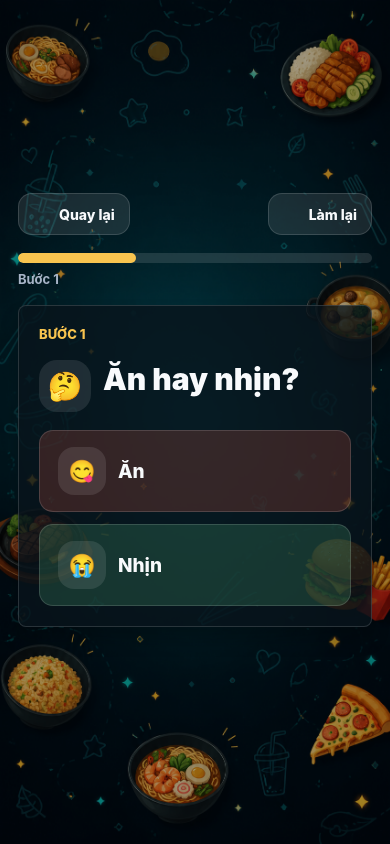
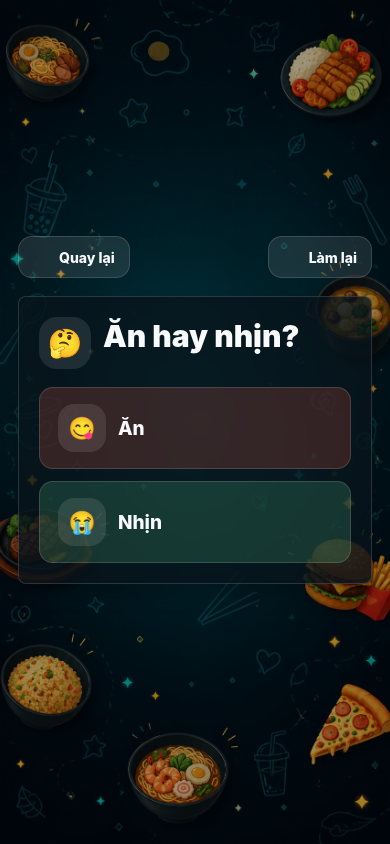
Before and after one commit to nguyenlongk15-wq/an-gi-day, a React Native app: screen / in a window 390 px wide. Both pictures are taken after a click on the button "Bắt đầu". Built offline with nearby package versions, Linux system fonts and the light colour scheme; some icons are missing.

Commit message:
Simplify quiz UI and adaptive answer count

```diff
--- a/src/components/QuestionCard.tsx
+++ b/src/components/QuestionCard.tsx
@@ -7,11 +7,10 @@ import OptionButton from './OptionButton';
 
 type QuestionCardProps = {
   question: Question;
-  kicker: string;
   onAnswer: (answer: AnswerOption) => void;
 };
 
-export default function QuestionCard({ question, kicker, onAnswer }: QuestionCardProps) {
+export default function QuestionCard({ question, onAnswer }: QuestionCardProps) {
   const opacity = useRef(new Animated.Value(1)).current;
   const translateY = useRef(new Animated.Value(0)).current;
 
@@ -35,7 +34,6 @@ export default function QuestionCard({ question, kicker, onAnswer }: QuestionCar
 
   return (
     <Animated.View style={[styles.card, { opacity, transform: [{ translateY }] }]}>
-      <Text style={styles.kicker}>{kicker}</Text>
       <View style={styles.titleRow}>
         <View style={[styles.questionIcon, question.kind === 'craving' && styles.cravingQuestionIcon]}>
           <Text style={[styles.questionIconText, question.kind === 'craving' && styles.cravingQuestionIconText]}>
@@ -68,12 +66,6 @@ const styles = StyleSheet.create({
     borderWidth: 1,
     borderColor: colors.line,
     ...shadow,
-  },
-  kicker: {
-    color: colors.yellow,
-    fontSize: 13,
-    fontWeight: '800',
-    textTransform: 'uppercase',
   },
   title: {
     flex: 1,
--- a/src/screens/QuizScreen.tsx
+++ b/src/screens/QuizScreen.tsx
@@ -4,9 +4,7 @@ import { Pressable, ScrollView, StyleSheet, Text, View } from 'react-native';
 import { ArrowLeft, RotateCcw } from 'lucide-react-native';
 
 import QuestionCard from '../components/QuestionCard';
-import ProgressBar from '../components/ProgressBar';
 import { getRandomSkipMessage } from '../data/skipMessages';
-import { getCravingBadgeText } from '../data/cravings';
 import { colors, maxContentWidth } from '../theme';
 import type { AnswerOption, Question, QuizState, ResultPayload } from '../types';
 import { getBestResults } from '../utils/getBestResults';
@@ -14,7 +12,6 @@ import { getLastShownResultIds, rememberResult } from '../utils/storage';
 import {
   advanceQuizState,
   createInitialQuizState,
-  FIXED_QUESTION_COUNT,
   getNextQuestion,
   isQuizComplete,
   toQuizAnswer,
@@ -24,41 +21,6 @@ type QuizScreenProps = {
   onComplete: (result: ResultPayload) => void;
   onExit: () => void;
 };
-
-type QuizProgressView = {
-  label: string;
-  detail?: string;
-  progress: number;
-  kicker: string;
-};
-
-function getQuizProgressView(state: QuizState, question: Question): QuizProgressView {
-  if (state.phase === 'fixed') {
-    const step = Math.min(state.answers.length + 1, FIXED_QUESTION_COUNT);
-    return {
-      label: `Bước ${step}`,
-      progress: step / FIXED_QUESTION_COUNT,
-      kicker: `Bước ${step}`,
-    };
-  }
-
-  if (state.phase === 'profiling') {
-    const currentProfileQuestion = Math.min(state.profileQuestionsAnswered + 1, state.targetProfileQuestionCount);
-    return {
-      label: 'Đang chọn món hợp gu...',
-      detail: `Câu gu vị ${currentProfileQuestion}/${state.targetProfileQuestionCount}`,
-      progress: Math.min((state.profileQuestionsAnswered + 0.25) / state.targetProfileQuestionCount, 1),
-      kicker: `Câu gu vị ${currentProfileQuestion}/${state.targetProfileQuestionCount}`,
-    };
-  }
-
-  const cravingProgress = Math.min(0.92, 0.25 + state.askedCravings.length * 0.06 + state.generalSinceLastCraving * 0.05);
-  return {
-    label: 'Đang dò cơn thèm...',
-    progress: cravingProgress,
-    kicker: question.kind === 'craving' ? 'Câu hỏi nguyên liệu' : 'Câu gu vị nhanh',
-  };
-}
 
 export default function QuizScreen({ onComplete, onExit }: QuizScreenProps) {
   const [quizState, setQuizState] = useState<QuizState>(() => createInitialQuizState());
@@ -162,8 +124,6 @@ export default function QuizScreen({ onComplete, onExit }: QuizScreenProps) {
     );
   }
 
-  const progressView = getQuizProgressView(quizState, currentQuestion);
-
   return (
     <ScrollView contentContainerStyle={styles.scroll}>
       <View style={styles.content}>
@@ -171,15 +131,8 @@ export default function QuizScreen({ onComplete, onExit }: QuizScreenProps) {
           <HeaderButton label="Quay lại" icon={<ArrowLeft color={colors.ink} size={18} />} onPress={goBack} />
           <HeaderButton label="Làm lại" icon={<RotateCcw color={colors.ink} size={18} />} onPress={resetQuiz} />
         </View>
-        <ProgressBar progress={progressView.progress} label={progressView.label} detail={progressView.detail} />
-        {quizState.preferredCraving ? (
-          <View style={styles.cravingBadge}>
-            <Text style={styles.cravingBadgeText}>{getCravingBadgeText(quizState.preferredCraving)}</Text>
-          </View>
-        ) : null}
         <QuestionCard
           question={currentQuestion}
-          kicker={progressView.kicker}
           onAnswer={handleAnswer}
         />
       </View>
@@ -231,21 +184,6 @@ const styles = StyleSheet.create({
     fontWeight: '800',
     fontSize: 14,
   },
-  cravingBadge: {
-    alignSelf: 'flex-start',
-    borderRadius: 999,
-    paddingHorizontal: 12,
-    paddingVertical: 8,
-    backgroundColor: 'rgba(248,196,79,0.16)',
-    borderWidth: 1,
-    borderColor: 'rgba(248,196,79,0.34)',
-  },
-  cravingBadgeText: {
-    color: colors.ink,
-    fontSize: 13,
-    lineHeight: 18,
-    fontWeight: '900',
-  },
   center: {
     flex: 1,
     alignItems: 'center',
--- a/src/types/index.ts
+++ b/src/types/index.ts
@@ -57,9 +57,10 @@ export type QuizState = {
   preferredCraving: PreferredCraving | null;
   seafoodFollowUpMode: boolean;
   pendingSeafoodOptions: ('squid' | 'shrimp')[];
+  generalAnswerCount: number;
+  usefulAnswerCount: number;
+  targetUsefulAnswerCount: number;
   generalSinceLastCraving: number;
-  profileQuestionsAnswered: number;
-  targetProfileQuestionCount: number;
 };
 
 export type SkipMessage = {
--- a/src/utils/quizEngine.ts
+++ b/src/utils/quizEngine.ts
@@ -4,9 +4,8 @@ import type { AnswerOption, Branch, CravingType, PreferredCraving, Question, Qui
 import { shuffle } from './random';
 
 export const FIXED_QUESTION_COUNT = fixedQuestions.length;
-export const TARGET_PROFILE_QUESTION_COUNT = 10;
+export const TARGET_USEFUL_ANSWER_COUNT = 10;
 
-const FALLBACK_PROFILE_QUESTION_COUNT = 6;
 const GENERAL_QUESTIONS_BETWEEN_CRAVINGS = 2;
 const RECENT_GENERAL_AVOID_COUNT = 5;
 
@@ -28,9 +27,10 @@ export function createInitialQuizState(): QuizState {
     preferredCraving: null,
     seafoodFollowUpMode: false,
     pendingSeafoodOptions: [],
+    generalAnswerCount: 0,
+    usefulAnswerCount: 0,
+    targetUsefulAnswerCount: TARGET_USEFUL_ANSWER_COUNT,
     generalSinceLastCraving: 0,
-    profileQuestionsAnswered: 0,
-    targetProfileQuestionCount: TARGET_PROFILE_QUESTION_COUNT,
   };
 }
 
@@ -39,7 +39,7 @@ export function getInitialQuestions(): Question[] {
 }
 
 export function buildGameQuestions(branch: Branch): Question[] {
-  return [...fixedQuestions, ...shuffle(getGeneralQuestions(branch)).slice(0, TARGET_PROFILE_QUESTION_COUNT)];
+  return [...fixedQuestions, ...shuffle(getGeneralQuestions(branch)).slice(0, TARGET_USEFUL_ANSWER_COUNT)];
 }
 
 export function getGeneralQuestions(branch: Branch): Question[] {
@@ -126,7 +126,7 @@ export function getNextQuestion(state: QuizState): Question | null {
   }
 
   if (state.phase === 'profiling') {
-    if (state.profileQuestionsAnswered >= state.targetProfileQuestionCount) {
+    if (state.usefulAnswerCount >= state.targetUsefulAnswerCount) {
       return null;
     }
 
@@ -170,17 +170,24 @@ function hasUnaskedMainCravings(askedCravings: readonly CravingType[]): boolean
   return mainCravingTypes.some((type) => !askedCravings.includes(type));
 }
 
-function enterProfilingPhase(preferredCraving: PreferredCraving | null): Pick<
+function getUsefulAnswerCount(generalAnswerCount: number, preferredCraving: PreferredCraving | null): number {
+  return generalAnswerCount + (preferredCraving ? 1 : 0);
+}
+
+function enterProfilingPhase(
+  generalAnswerCount: number,
+  preferredCraving: PreferredCraving | null,
+): Pick<
   QuizState,
-  'phase' | 'preferredCraving' | 'seafoodFollowUpMode' | 'pendingSeafoodOptions' | 'profileQuestionsAnswered' | 'targetProfileQuestionCount'
+  'phase' | 'preferredCraving' | 'seafoodFollowUpMode' | 'pendingSeafoodOptions' | 'usefulAnswerCount' | 'targetUsefulAnswerCount'
 > {
   return {
     phase: 'profiling',
     preferredCraving,
     seafoodFollowUpMode: false,
     pendingSeafoodOptions: [],
-    profileQuestionsAnswered: 0,
-    targetProfileQuestionCount: preferredCraving ? TARGET_PROFILE_QUESTION_COUNT : FALLBACK_PROFILE_QUESTION_COUNT,
+    usefulAnswerCount: getUsefulAnswerCount(generalAnswerCount, preferredCraving),
+    targetUsefulAnswerCount: TARGET_USEFUL_ANSWER_COUNT,
   };
 }
 
@@ -209,9 +216,10 @@ export function advanceQuizState(state: QuizState, question: Question, answer: A
   let preferredCraving = state.preferredCraving;
   let seafoodFollowUpMode = state.seafoodFollowUpMode;
   let pendingSeafoodOptions = state.pendingSeafoodOptions;
+  let generalAnswerCount = state.generalAnswerCount;
+  let usefulAnswerCount = state.usefulAnswerCount;
+  let targetUsefulAnswerCount = state.targetUsefulAnswerCount;
   let generalSinceLastCraving = state.generalSinceLastCraving;
-  let profileQuestionsAnswered = state.profileQuestionsAnswered;
-  let targetProfileQuestionCount = state.targetProfileQuestionCount;
 
   if (question.id === 'q3_texture') {
     branch = getBranchFromAnswers(answers);
@@ -230,13 +238,13 @@ export function advanceQuizState(state: QuizState, question: Question, answer: A
         seafoodFollowUpMode = true;
         pendingSeafoodOptions = shuffle(seafoodCravingTypes.filter((type) => !askedCravings.includes(type)));
       } else {
-        const profiling = enterProfilingPhase(getPreferredFromCraving(cravingType));
+        const profiling = enterProfilingPhase(generalAnswerCount, getPreferredFromCraving(cravingType));
         phase = profiling.phase;
         preferredCraving = profiling.preferredCraving;
         seafoodFollowUpMode = profiling.seafoodFollowUpMode;
         pendingSeafoodOptions = profiling.pendingSeafoodOptions;
-        profileQuestionsAnswered = profiling.profileQuestionsAnswered;
-        targetProfileQuestionCount = profiling.targetProfileQuestionCount;
+        usefulAnswerCount = profiling.usefulAnswerCount;
+        targetUsefulAnswerCount = profiling.targetUsefulAnswerCount;
       }
     } else if (cravingType === 'squid' || cravingType === 'shrimp') {
       pendingSeafoodOptions = removePendingSeafood(pendingSeafoodOptions, cravingType);
@@ -247,21 +255,25 @@ export function advanceQuizState(state: QuizState, question: Question, answer: A
     }
 
     if (!preferredCraving && !seafoodFollowUpMode && !hasUnaskedMainCravings(askedCravings)) {
-      const profiling = enterProfilingPhase(null);
+      const profiling = enterProfilingPhase(generalAnswerCount, null);
       phase = profiling.phase;
       preferredCraving = profiling.preferredCraving;
       seafoodFollowUpMode = profiling.seafoodFollowUpMode;
       pendingSeafoodOptions = profiling.pendingSeafoodOptions;
-      profileQuestionsAnswered = profiling.profileQuestionsAnswered;
-      targetProfileQuestionCount = profiling.targetProfileQuestionCount;
+      usefulAnswerCount = profiling.usefulAnswerCount;
+      targetUsefulAnswerCount = profiling.targetUsefulAnswerCount;
     }
-  } else if (phase === 'profiling' && question.kind === 'general') {
-    profileQuestionsAnswered += 1;
-    if (profileQuestionsAnswered >= targetProfileQuestionCount) {
+  } else if (question.kind === 'general') {
+    generalAnswerCount += 1;
+    usefulAnswerCount = getUsefulAnswerCount(generalAnswerCount, preferredCraving);
+
+    if (phase === 'profiling' && usefulAnswerCount >= targetUsefulAnswerCount) {
       phase = 'complete';
     }
-  } else if (phase === 'finding_craving' && question.kind === 'general') {
-    generalSinceLastCraving += 1;
+
+    if (phase === 'finding_craving') {
+      generalSinceLastCraving += 1;
+    }
   }
 
   return {
@@ -276,9 +288,10 @@ export function advanceQuizState(state: QuizState, question: Question, answer: A
     preferredCraving,
     seafoodFollowUpMode,
     pendingSeafoodOptions,
+    generalAnswerCount,
+    usefulAnswerCount,
+    targetUsefulAnswerCount,
     generalSinceLastCraving,
-    profileQuestionsAnswered,
-    targetProfileQuestionCount,
   };
 }
 
```
Also changed, not shown: 1 other file (tests, documents, lock files or other folders).
